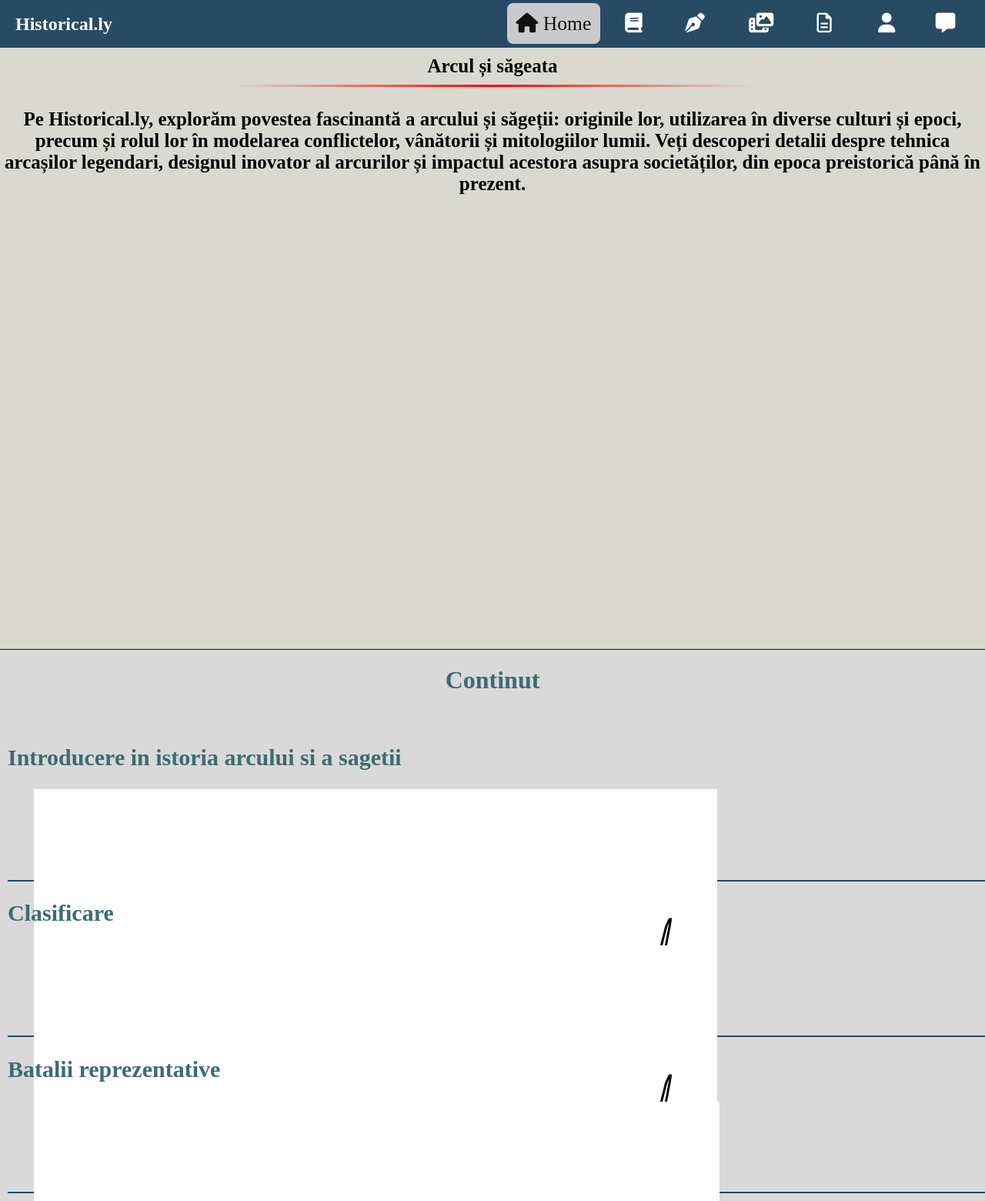
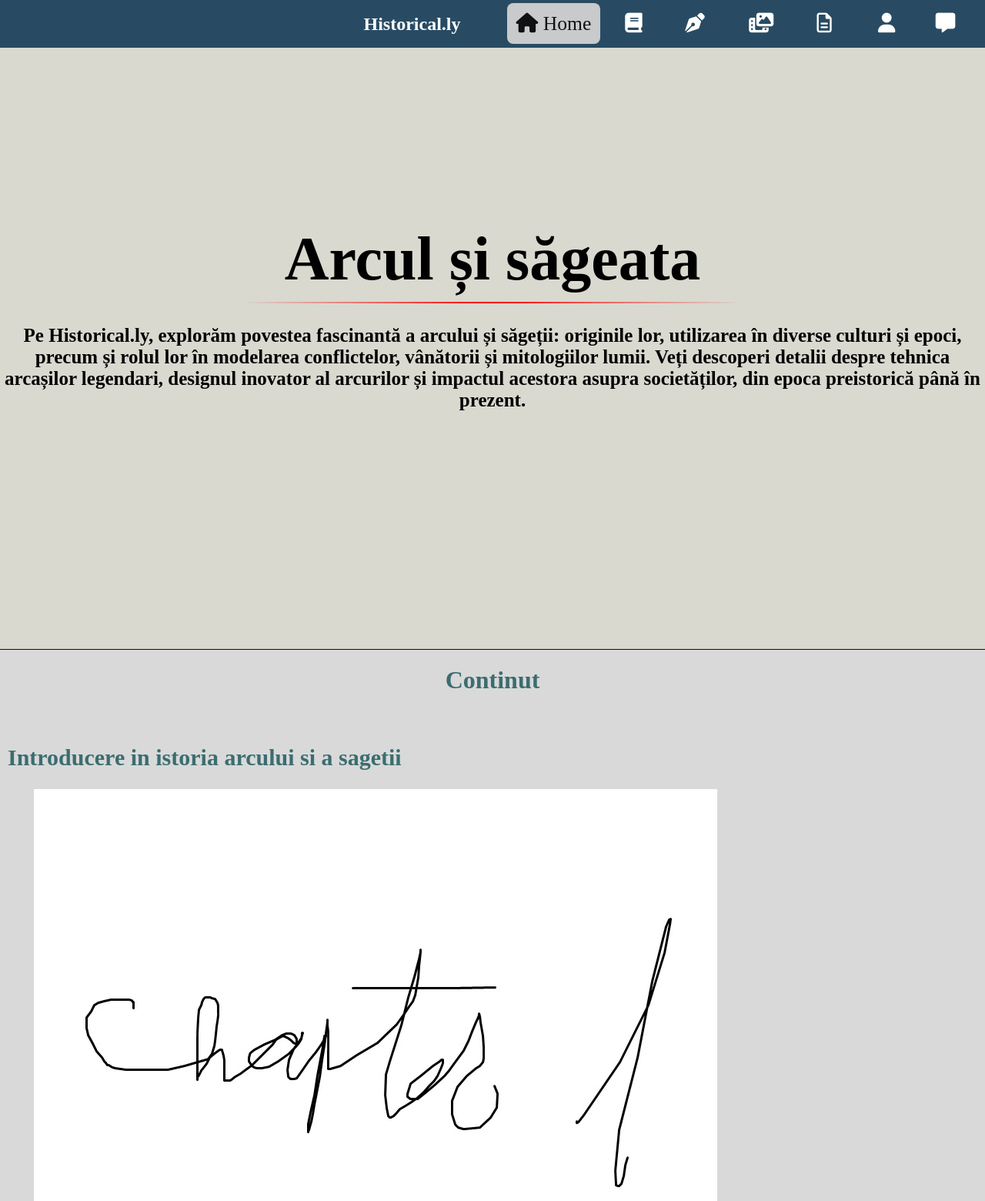
Before and after one commit to alexandruhp12/historical.ly, a website: page index.html in a window 1280 px wide. Shown: the top 1560 px of the page at 77% size. Drawn offline with Linux system fonts and the light colour scheme; files that its build step writes are made by us from their sources; no server answers; files whose address does not match are found by name; a web font is replaced by a local one.

Commit message:
Update main.css

```diff
--- a/Sources/content/css/main.css
+++ b/Sources/content/css/main.css
@@ -38,7 +38,6 @@ html{
   background-color: #c8cacc;
   border-radius: 8px;
   color: #111;
-
 }
 #showName {
   opacity: 0;
@@ -55,12 +54,14 @@ html{
   color: #fff;
   text-decoration: none;
   font-size: 1.5em;
-  font-weight: bold;
-  margin-right: auto;
+  font-weight: bold
 }
 
 .main {
-  display: block;
+  align-items: center;
+  justify-content: center;
+  align-content: center;
+  display: flex-column;
   overflow: hidden;
   background-color: #d9d9d0;
   height: 97.6%;
@@ -68,14 +69,14 @@ html{
   border-bottom: solid 1px #111;
 }
 
-.main h1 {
-  font-size: 50px;
+.main #h1 {
+  font-size: 100px;
   text-align: center;
-  margin-top: 15%;
 }
 
 .main h2 {
   text-align: center;
+  margin-bottom: 7%;
 }
 
 .intro {
@@ -94,11 +95,12 @@ html{
 .c1,
 .c2,
 .c3 {
+  padding-bottom: 3%;
   margin: 10px;
   border-bottom: solid 2px #284b63;
   font-size: 20px;
   width: 100%;
-  height: 22%;
+  height: calc(auto + 100px);
 }
 
 .c1 p,
@@ -254,6 +256,10 @@ html{
   font-size: 18px;
   background-color: transparent;
 }
+.fas {
+  font-size: 30px;
+  color: red;
+}
 
 #animated-text {
   animation: fadeIn 4s ease-in-out forwards;
@@ -312,13 +318,13 @@ html{
 }
 
 .salt {
+  margin: 5% 0;
   height: 50px;
   padding: 3px;
   border: 2px solid #284b63;
   border-radius: 10px;
   text-decoration: none;
   color: black;
-  position: relative;
   overflow: hidden;
 }
 
@@ -357,3 +363,6 @@ html{
     color: #2e7587;
   }
 }
+.main #h1{
+  font-size: 5em;
+}
```
